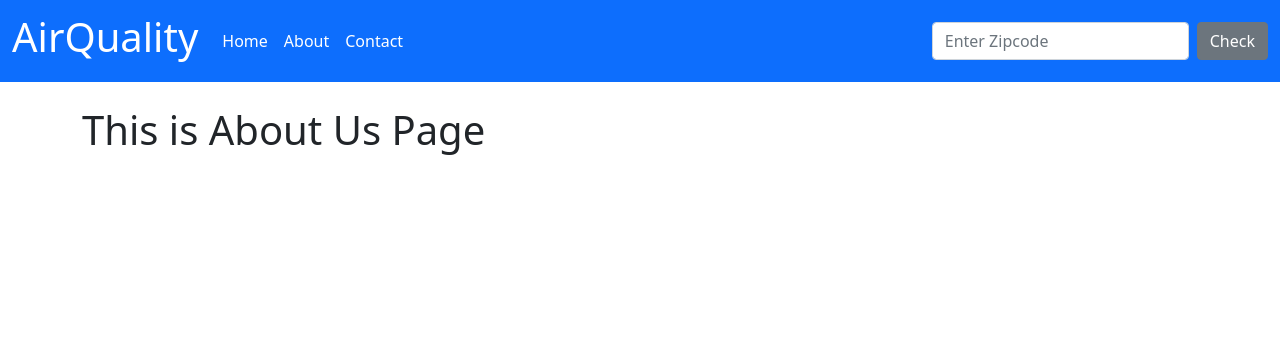
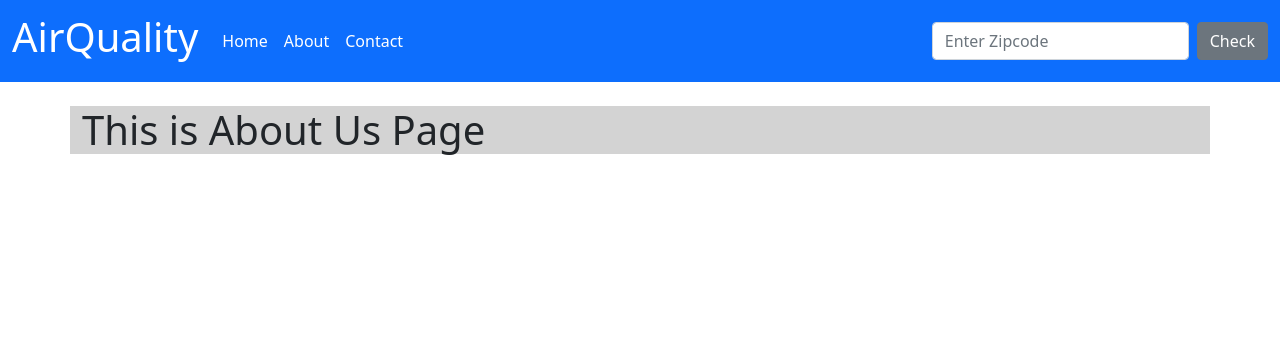
Before and after one commit to geekywebwizard/djangoweatherapp, a Django app: page /about in a window 1280 px wide. Shown: the top 342 px of the page. Run offline with Django 3.2, Linux system fonts and the light colour scheme.

Commit message:
container bg color[D

```diff
--- a/app1/templates/base.html
+++ b/app1/templates/base.html
@@ -42,7 +42,7 @@
       </nav>
     </br>
 
-    <div class="container">
+    <div class="container" style="background-color: lightgray;">
         {% block content %}
 
 
```
